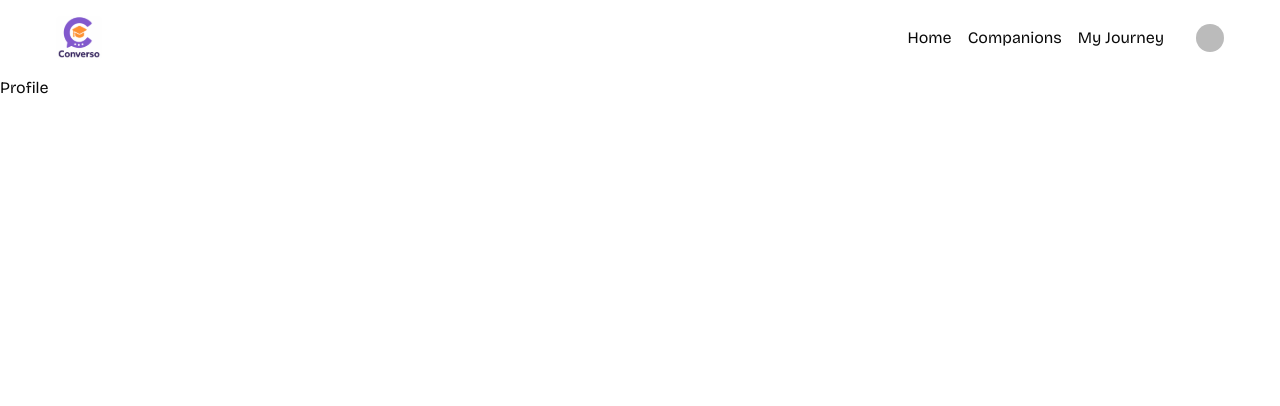
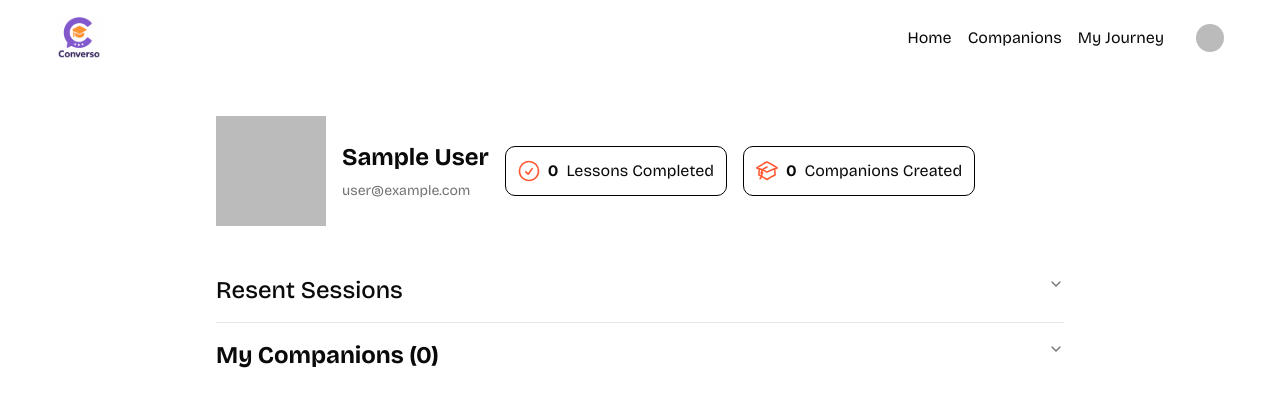
Before and after one commit to denizaskr/saas_app, a Next.js app: page /my-journey in a window 1280 px wide. Shown: the top 406 px of the page. Built offline with nearby package versions, Linux system fonts and the light colour scheme; no server answers; the database is empty; sample sign-in values are in the browser's storage; some icons are missing.

Commit message:
feat: fetch dynamic data for Popular Companions and Recent Sessions on homepage, implement My Journey page with past sessions and My Companions sections

```diff
--- a/app/my-journey/page.tsx
+++ b/app/my-journey/page.tsx
@@ -1,8 +1,86 @@
-import React from 'react'
+import CompanionsList from "@/components/CompanionsList";
+import {
+  Accordion,
+  AccordionContent,
+  AccordionItem,
+  AccordionTrigger,
+} from "@/components/ui/accordion"
+import { getUserCompanions, getUserSessions } from "@/lib/actions/companion.action";
+import { currentUser } from "@clerk/nextjs/server"
+import Image from "next/image";
+import { redirect } from "next/navigation";
 
-const Profile = () => {
+
+const Profile = async () => {
+  const user = await currentUser();
+  if(!user) redirect('/sign-in');
+  const companions = await getUserCompanions(user.id);
+  const sessionHistory = await getUserSessions(user.id);
   return (
-    <div>Profile</div>
+   <main className="min-lg:w-3/4">
+    <section className="flex justify-between gap-4 max-sm:flex-col items-center" >
+    <div className="flex gap-4 items-center">
+      <Image
+      src={user.imageUrl} alt={user.firstName!} width={110} height={110}
+      />
+      <div className="flex flex-col gap-2">
+        <h1 className="font-bold text-2xl">
+          {user.firstName} {user.lastName}
+        </h1>
+        <p className="text-sm text-muted-foreground">
+          {user.emailAddresses[0].emailAddress}
+        </p>
+
+      </div>
+      <div className="flex gap-4">
+        <div className="border border-black rounded-lg p-3 gap-2 flex flex-col h-fit">
+        <div className="flex gap-2 items-center">
+          <Image
+          src="/icons/check.svg" alt="checkmark" width={22} height={22}
+          />
+          <p className="tex-2xl font-bold">
+            {sessionHistory.length}
+          </p>
+          <div>Lessons Completed</div>
+
+        </div>
+        </div>
+        <div className="border border-black rounded-lg p-3 gap-2 flex flex-col h-fit">
+        <div className="flex gap-2 items-center">
+          <Image
+          src="/icons/cap.svg" alt="cap" width={22} height={22}
+          />
+          <p className="tex-2xl font-bold">
+            {companions.length}
+          </p>
+          <div>Companions Created</div>
+
+        </div>
+        </div>
+
+      </div>
+
+    </div>
+    </section>
+    <Accordion type="multiple">
+    <AccordionItem value="recent">
+      <AccordionTrigger className="text-2xl">Resent Sessions</AccordionTrigger>
+      <AccordionContent>
+       <CompanionsList title="Recent Sessions" companions={sessionHistory}/>
+      </AccordionContent>
+    </AccordionItem>
+    <AccordionItem value="companions">
+      <AccordionTrigger className="text-2xl font-bold">
+      My Companions {`(${companions.length})`}
+      </AccordionTrigger>
+      <AccordionContent>
+        <CompanionsList title="My Companions" companions={companions}/>
+      </AccordionContent>
+
+    </AccordionItem>
+    </Accordion>
+
+   </main>
   )
 }
 
--- a/app/page.tsx
+++ b/app/page.tsx
@@ -2,42 +2,31 @@ import CompanionCard from "@/components/CompanionCard"
 import CompanionsList from "@/components/CompanionsList"
 import CTA from "@/components/CTA"
 import { recentSessions } from "@/constants"
+import { getAllCompanions ,getRecentSessions} from "@/lib/actions/companion.action"
+import { getSubjectColor } from "@/lib/utils"
 
-const Page = () => {
+const Page = async () => {
+  const companions = await getAllCompanions({limit:3})
+  const recentSessionsCompanions = await getRecentSessions(10)
+
   return (
     <main>
       <h1 className="text-2xl underline">Popular Companions</h1>
       <section className="home-section">
-      <CompanionCard
-      id="123"
-      name="Neura the Brainy Explorer"
-      topic="Neural Network of the Brain"
-      subject="science"
-      duration={45}
-      color="#ffda6e"
-      />
-       <CompanionCard
-      id="456"
-      name="Countsy the Number Wizard"
-      topic="Derivatives and Integrals"
-      subject="Maths"
-      duration={30}
-      color="#e5d0ff"
-      />
-       <CompanionCard
-      id="789"
-      name="Verba the Vocabulary Builder"
-      topic="language"
-      subject="English Literature"
-      duration={30}
-      color="#BDEE7FF"
-      />
+      {companions.map((companion) =>(
+        <CompanionCard
+        key={companion.id}
+        {...companion}
+        color={getSubjectColor(companion.subject)}
+        />
+      ))}
+
 
       </section>
       <section className="home-section">
         <CompanionsList
         title="Recently completed sessions"
-        companions={recentSessions}
+        companions={recentSessionsCompanions}
         className="w-2/3 max-lg:w-full"
         />
         <CTA/>
--- a/components/CompanionComponent.tsx
+++ b/components/CompanionComponent.tsx
@@ -6,7 +6,7 @@ import {vapi} from "@/lib/vapi.sdk";
 import Image from "next/image";
 import Lottie, {LottieRefCurrentProps} from "lottie-react";
 import soundwaves from '@/constants/soundwaves.json'
-// import {addToSessionHistory} from "@/lib/actions/companion.actions";
+import { addToSessionHistory } from '@/lib/actions/companion.action';
 
 enum CallStatus {
     INACTIVE = 'INACTIVE',
@@ -38,7 +38,7 @@ const CompanionComponent = ({ companionId, subject, topic, name, userName, userI
 
         const onCallEnd = () => {
             setCallStatus(CallStatus.FINISHED);
-            // addToSessionHistory(companionId)
+            addToSessionHistory(companionId)
         }
 
         const onMessage = (message: Message) => {
--- a/components/CompanionsList.tsx
+++ b/components/CompanionsList.tsx
@@ -20,7 +20,7 @@ interface CompanionsListProps{
 const CompanionsList = ({title , companions, classNames}: CompanionsListProps) => {
   return (
    <article className={cn('companion-list', classNames)}>
-    <h2 className="font-bold text-3xl">Recent Sessions</h2>
+    <h2 className="font-bold text-3xl">{title}</h2>
     <Table>
   <TableCaption>A list of your recent invoices.</TableCaption>
   <TableHeader>
--- /dev/null
+++ b/components/ui/accordion.tsx
@@ -0,0 +1,66 @@
+"use client"
+
+import * as React from "react"
+import * as AccordionPrimitive from "@radix-ui/react-accordion"
+import { ChevronDownIcon } from "lucide-react"
+
+import { cn } from "@/lib/utils"
+
+function Accordion({
+  ...props
+}: React.ComponentProps<typeof AccordionPrimitive.Root>) {
+  return <AccordionPrimitive.Root data-slot="accordion" {...props} />
+}
+
+function AccordionItem({
+  className,
+  ...props
+}: React.ComponentProps<typeof AccordionPrimitive.Item>) {
+  return (
+    <AccordionPrimitive.Item
+      data-slot="accordion-item"
+      className={cn("border-b last:border-b-0", className)}
+      {...props}
+    />
+  )
+}
+
+function AccordionTrigger({
+  className,
+  children,
+  ...props
+}: React.ComponentProps<typeof AccordionPrimitive.Trigger>) {
+  return (
+    <AccordionPrimitive.Header className="flex">
+      <AccordionPrimitive.Trigger
+        data-slot="accordion-trigger"
+        className={cn(
+          "focus-visible:border-ring focus-visible:ring-ring/50 flex flex-1 items-start justify-between gap-4 rounded-md py-4 text-left text-sm font-medium transition-all outline-none hover:underline focus-visible:ring-[3px] disabled:pointer-events-none disabled:opacity-50 [&[data-state=open]>svg]:rotate-180",
+          className
+        )}
+        {...props}
+      >
+        {children}
+        <ChevronDownIcon className="text-muted-foreground pointer-events-none size-4 shrink-0 translate-y-0.5 transition-transform duration-200" />
+      </AccordionPrimitive.Trigger>
+    </AccordionPrimitive.Header>
+  )
+}
+
+function AccordionContent({
+  className,
+  children,
+  ...props
+}: React.ComponentProps<typeof AccordionPrimitive.Content>) {
+  return (
+    <AccordionPrimitive.Content
+      data-slot="accordion-content"
+      className="data-[state=closed]:animate-accordion-up data-[state=open]:animate-accordion-down overflow-hidden text-sm"
+      {...props}
+    >
+      <div className={cn("pt-0 pb-4", className)}>{children}</div>
+    </AccordionPrimitive.Content>
+  )
+}
+
+export { Accordion, AccordionItem, AccordionTrigger, AccordionContent }
--- a/lib/actions/companion.action.ts
+++ b/lib/actions/companion.action.ts
@@ -54,3 +54,53 @@ export const getCompanion  = async (id: string) =>{
     if(error) return console.log(error)
     return data[0]
 }
+
+export const addToSessionHistory= async (companionId:string) =>{
+    const {userId} = await auth();
+    const supabase = createSupabaseClient();
+    const {data,error} = await supabase.from('session_history')
+    .insert({
+        companion_id:companionId,
+        user_id:userId,
+    })
+    if(error) throw new Error(error.message);
+    return data;
+}
+export const getRecentSessions = async (limit = 10) => {
+    const supabase = createSupabaseClient();
+    const { data, error } = await supabase
+        .from('session_history')
+        .select(`companions:companion_id (*)`)
+        .order('created_at', { ascending: false })
+        .limit(limit)
+
+    if(error) throw new Error(error.message);
+
+    return data.map(({ companions }) => companions);
+}
+
+export const getUserSessions = async (userId: string, limit = 10) => {
+    const supabase = createSupabaseClient();
+    const { data, error } = await supabase
+        .from('session_history')
+        .select(`companions:companion_id (*)`)
+        .eq('user_id', userId)
+        .order('created_at', { ascending: false })
+        .limit(limit)
+
+    if(error) throw new Error(error.message);
+
+    return data.map(({ companions }) => companions);
+}
+
+export const getUserCompanions = async (userId: string) => {
+    const supabase = createSupabaseClient();
+    const { data, error } = await supabase
+        .from('companions')
+        .select()
+        .eq('author', userId)
+
+    if(error) throw new Error(error.message);
+
+    return data;
+}
--- a/package.json
+++ b/package.json
@@ -12,6 +12,8 @@
     "@clerk/nextjs": "^6.34.3",
     "@hookform/resolvers": "^5.2.2",
     "@jsmastery/utils": "^1.0.2",
+    "@opentelemetry/core": "^2.2.0",
+    "@radix-ui/react-accordion": "^1.2.12",
     "@radix-ui/react-label": "^2.1.7",
     "@radix-ui/react-select": "^2.2.6",
     "@radix-ui/react-slot": "^1.2.3",
```
Also changed, not shown: 1 other file (tests, documents, lock files or other folders).
